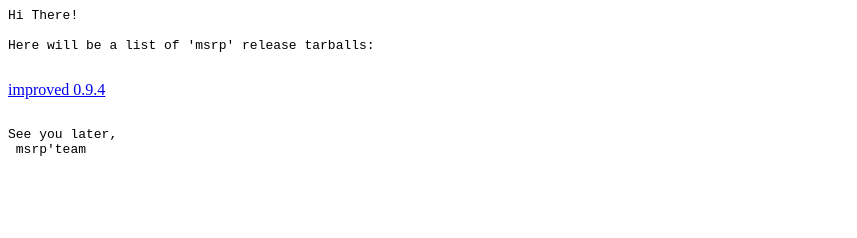
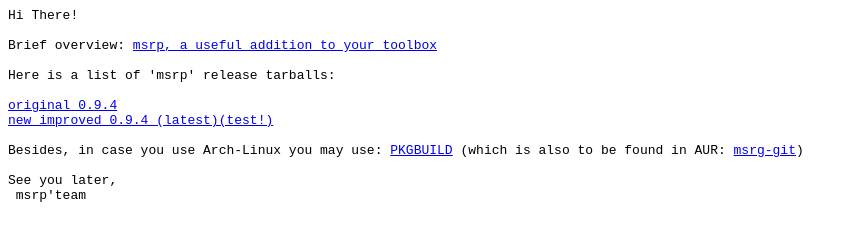
Before and after one commit to msrp/msrp.github.com, a plain HTML site: page index.html in a window 1280 px wide. Shown: the whole page, without its empty margins (0-857 px from the left). Drawn offline with Linux system fonts and the light colour scheme.

Commit message:
FIX: renamed Arch's PKGBUILD ADD: original msrp sources FIX: better index page

```diff
--- a/index.html
+++ b/index.html
@@ -1,11 +1,14 @@
 <pre>
 Hi There!
 
-Here will be a list of 'msrp' release tarballs:
+Brief overview: <a href="http://agateau.wordpress.com/2010/03/10/msrp-a-useful-addition-to-your-toolbo/">msrp, a useful addition to your toolbox</a>
 
-</pre>
-<a href="releases/msrp-0.9.4.tar.gz">improved 0.9.4</a><br>
-<pre>
+Here is a list of 'msrp' release tarballs:
+
+<a href="releases/msrp_0.9.4.orig.tar.gz">original 0.9.4</a>
+<a href="releases/msrp-0.9.4.tar.gz">new improved 0.9.4 (latest)(test!)</a>
+
+Besides, in case you use Arch-Linux you may use: <a href="Arch/PKGBUILD">PKGBUILD</a> (which is also to be found in AUR: <a href="http://aur.archlinux.org/packages.php?ID=43676">msrg-git</a>)
 
 See you later,
  msrp'team
```
Also changed, not shown: 3 other files.
